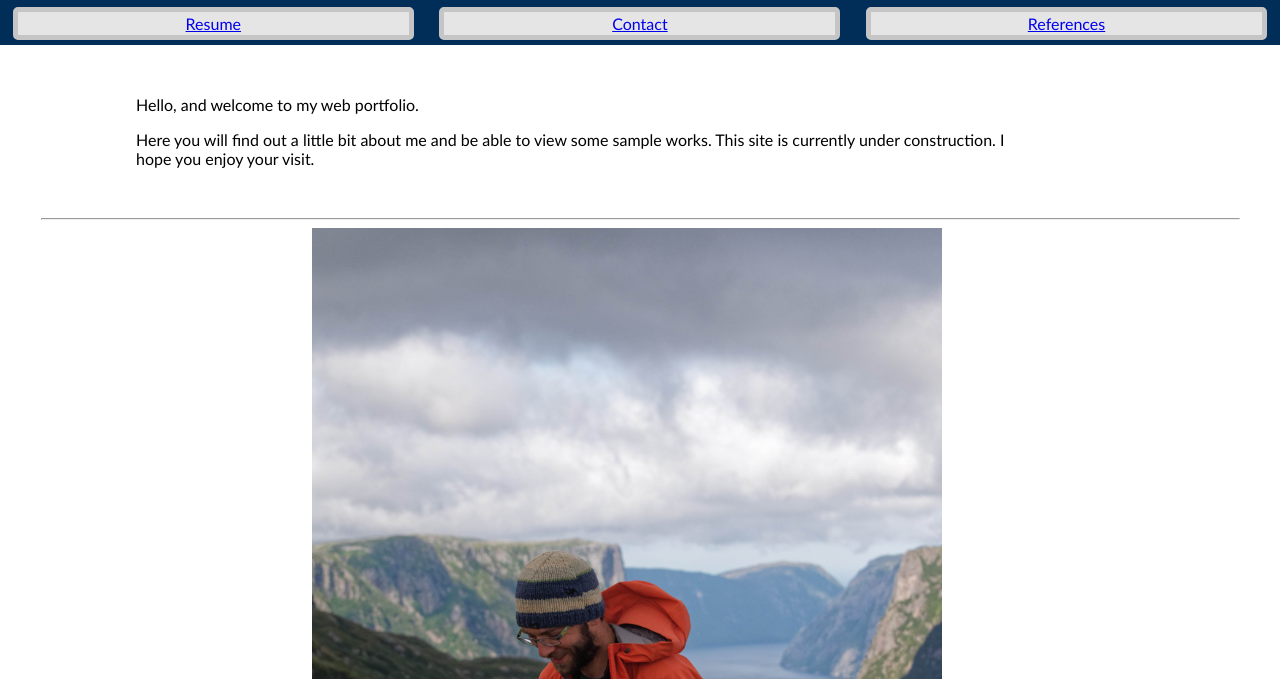
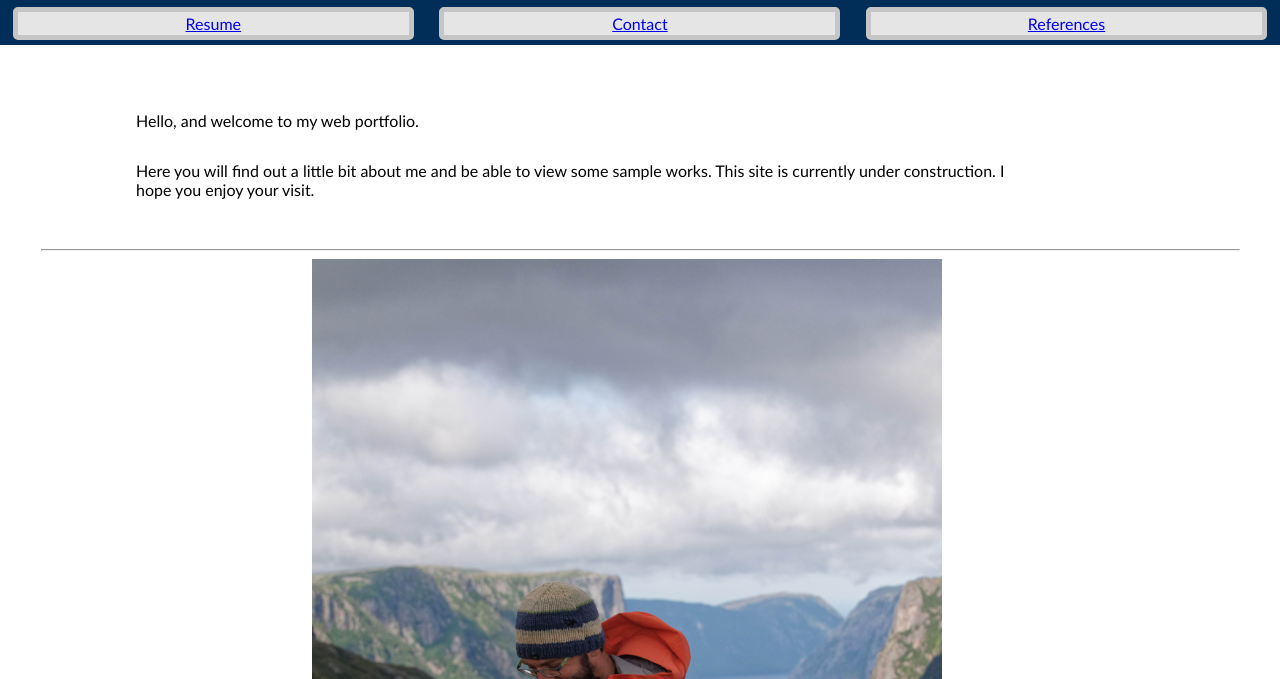
Before and after one commit to esklarski/esklarski.github.io, a plain HTML site: page index.html in a window 1280 px wide. Shown: the part 121-800 px from the top of the page. Drawn offline with Linux system fonts and the light colour scheme.

Commit message:
margin change

```diff
--- a/css/esklarski.github.io.css
+++ b/css/esklarski.github.io.css
@@ -29,7 +29,7 @@ hr {
 }
 
 p{
-    margin-left: 0%;
+    margin: 2.5%;
 }
 
 img {
```
